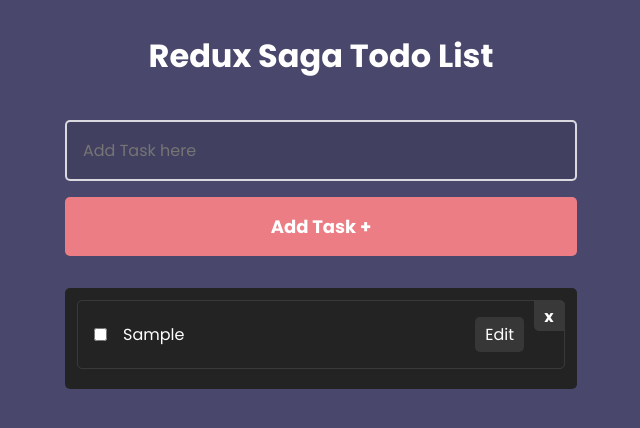
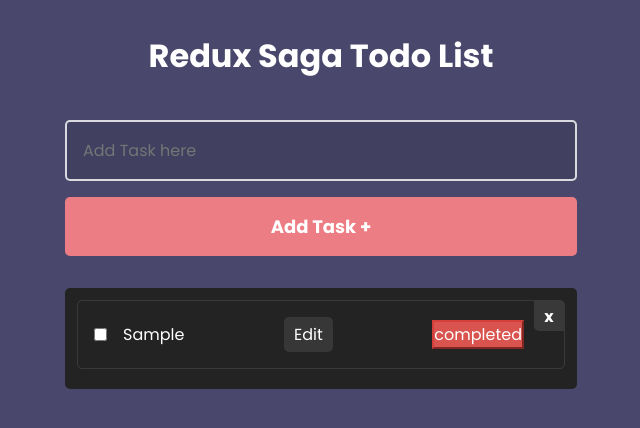
Before and after one commit to jeff-ofobrukweta/todo-list, a React (Create React App) app: page / in a window 1280 px wide. Both pictures are taken after typing "Sample" into the empty fields and a click on the button "Add Task +". Shown: the top 428 px of the page, without its empty margins (319-959 px from the left). Built offline with nearby package versions, Linux system fonts and the light colour scheme; no server answers.

Commit message:
chore: adding the unit test

```diff
--- a/src/components/TodoItem/index.js
+++ b/src/components/TodoItem/index.js
@@ -1,6 +1,6 @@
 import React from 'react'
 import PropTypes from 'prop-types'
-import { Container, Task, RemoveButton, Content, StyledLink } from './styles'
+import { Container, Task, RemoveButton, Content, StyledLink, DeleteTask } from './styles'
 import { Link } from 'react-router-dom'
 
 const TodoItem = (props) => {
@@ -15,9 +15,13 @@ const TodoItem = (props) => {
         checked={completed ? true : false}
         type="checkbox"
       />
+
       <Content>
         <Task>{task}</Task>
         <StyledLink to={`/${id}`}>Edit</StyledLink>
+        <DeleteTask>
+          completed
+        </DeleteTask>
       </Content>
     </Container>
   )
--- a/src/components/TodoItem/styles.js
+++ b/src/components/TodoItem/styles.js
@@ -28,6 +28,13 @@ export const Content = styled.div`
 
 export const Task = styled.div``
 
+
+export const DeleteTask = styled.button`
+    color: #fff !important;
+    background-color: #d9534f;
+    border-color: #d43f3a;
+`
+
 export const RemoveButton = styled.div`
   position: absolute;
   top: 0;
```
Also changed, not shown: 1 other file (tests, documents, lock files or other folders).
